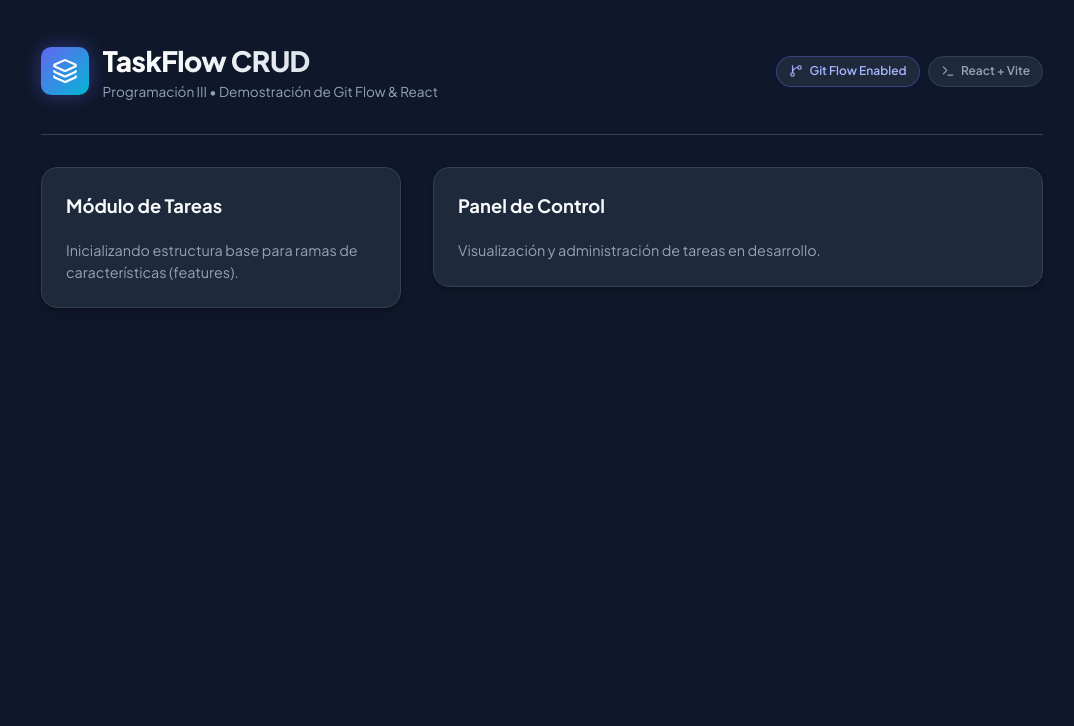
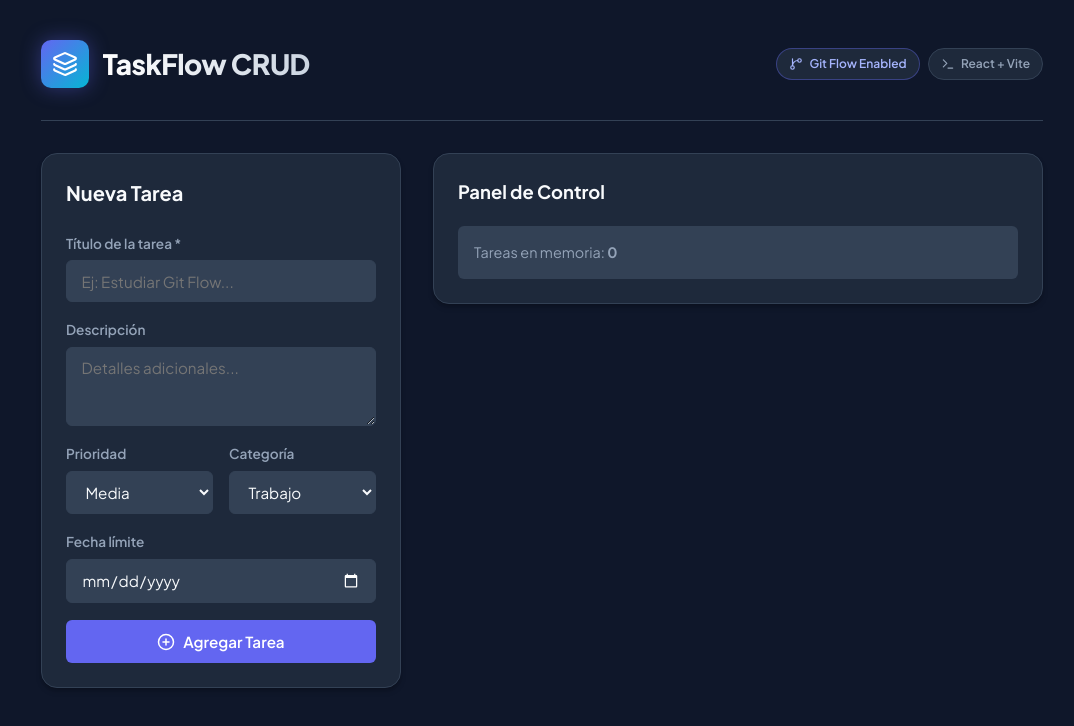
Before and after one commit to dawasaga/Tarea3_react_crud, a React (Vite) app: page / in a window 1280 px wide. Shown: the top 726 px of the page, without its empty margins (98-1172 px from the left). Built offline with nearby package versions, Linux system fonts and the light colour scheme.

Commit message:
feat: implementar formulario para creacion de tareas

```diff
--- a/src/App.css
+++ b/src/App.css
@@ -102,3 +102,57 @@
   align-items: center;
   gap: 0.5rem;
 }
+
+/* Formulario de Tareas */
+.task-form {
+  display: flex;
+  flex-direction: column;
+  gap: 1.1rem;
+}
+
+.form-heading {
+  font-size: 1.25rem;
+  font-weight: 700;
+  color: var(--text-primary);
+  margin-bottom: 0.5rem;
+}
+
+.form-group {
+  display: flex;
+  flex-direction: column;
+  gap: 0.4rem;
+}
+
+.form-group label {
+  font-size: 0.85rem;
+  font-weight: 600;
+  color: var(--text-secondary);
+}
+
+.form-row {
+  display: grid;
+  grid-template-columns: 1fr 1fr;
+  gap: 1rem;
+}
+
+/* Botones */
+.btn {
+  display: inline-flex;
+  align-items: center;
+  justify-content: center;
+  gap: 0.5rem;
+  padding: 0.75rem 1.25rem;
+  border-radius: var(--radius-sm);
+  font-weight: 600;
+  transition: all 0.2s ease;
+}
+
+.btn-primary {
+  background: var(--primary);
+  color: white;
+}
+
+.btn-primary:hover {
+  background: var(--primary-hover);
+  box-shadow: 0 4px 12px rgba(99, 102, 241, 0.35);
+}
--- a/src/App.jsx
+++ b/src/App.jsx
@@ -1,8 +1,17 @@
-import React from 'react';
+import React, { useState } from 'react';
 import { Layers, GitBranch, Terminal } from 'lucide-react';
 import './App.css';
+import { TaskForm } from './components/TaskForm';
 
 function App() {
+
+  const [tasks, setTasks] = useState([]);
+
+  const handleAddTask = (newTask) => {
+    setTasks([newTask, ...tasks])
+    console.log('Tarea agregada exitosamente', newTask);
+  };
+
   return (
     <div className="app-container">
       {/* Header */}
@@ -13,7 +22,7 @@ function App() {
           </div>
           <div>
             <h1 className="brand-title">TaskFlow CRUD</h1>
-            <p className="brand-subtitle">Programación III • Demostración de Git Flow & React</p>
+
           </div>
         </div>
 
@@ -30,17 +39,17 @@ function App() {
       {/* Main Container */}
       <main className="dashboard-grid">
       <section className="card">
-          <h2 className="card-title">Módulo de Tareas</h2>
-          <p style={{ color: 'var(--text-secondary)', fontSize: '0.9rem' }}>
-            Inicializando estructura base para ramas de características (features).
-          </p>
+          <TaskForm onAddTask={handleAddTask} />
+
       </section>
 
         <section className="card">
         <h2 className="card-title">Panel de Control</h2>
+        <div style={{ padding: '1rem', background: 'var(--bg-input)', borderRadius: 'var(--radius-sm)' }}>
         <p style={{ color: 'var(--text-secondary)', fontSize: '0.9rem' }}>
-            Visualización y administración de tareas en desarrollo.
+          Tareas en memoria: <strong>{tasks.length}</strong>
          </p>
+  </div>
 </section>
       </main>
     </div>
--- /dev/null
+++ b/src/components/TaskForm.jsx
@@ -0,0 +1,101 @@
+import React, { useState } from 'react';
+import { PlusCircle } from 'lucide-react';
+
+export function TaskForm({ onAddTask }) {
+  // 1. Estado local para cada campo del formulario
+  const [title, setTitle] = useState('');
+  const [description, setDescription] = useState('');
+  const [priority, setPriority] = useState('Media');
+  const [category, setCategory] = useState('Trabajo');
+  const [dueDate, setDueDate] = useState('');
+
+  // 2. Manejador del envío del formulario
+  const handleSubmit = (e) => {
+    e.preventDefault(); // Evita que el navegador recargue la página
+
+    if (!title.trim()) {
+      alert('Por favor ingresa un título para la tarea.');
+      return;
+    }
+
+    // 3. Crear el nuevo objeto tarea
+    const newTask = {
+      id: crypto.randomUUID(), // Genera un ID único automático
+      title,
+      description,
+      priority,
+      category,
+      dueDate: dueDate || new Date().toISOString().split('T')[0],
+      completed: false,
+      createdAt: new Date().toLocaleDateString('es-DO')
+    };
+
+    // 4. Se lo enviamos al componente padre (App.jsx)
+    onAddTask(newTask);
+
+    // 5. Limpiamos los campos del formulario
+    setTitle('');
+    setDescription('');
+    setDueDate('');
+  };
+
+  return (
+    <form onSubmit={handleSubmit} className="task-form">
+      <h3 className="form-heading">Nueva Tarea</h3>
+
+      <div className="form-group">
+        <label>Título de la tarea *</label>
+        <input
+          type="text"
+          placeholder="Ej: Estudiar Git Flow..."
+          value={title}
+          onChange={(e) => setTitle(e.target.value)}
+          required
+        />
+      </div>
+
+      <div className="form-group">
+        <label>Descripción</label>
+        <textarea
+          placeholder="Detalles adicionales..."
+          rows="3"
+          value={description}
+          onChange={(e) => setDescription(e.target.value)}
+        />
+      </div>
+
+      <div className="form-row">
+        <div className="form-group">
+          <label>Prioridad</label>
+          <select value={priority} onChange={(e) => setPriority(e.target.value)}>
+            <option value="Baja">Baja</option>
+            <option value="Media">Media</option>
+            <option value="Alta">Alta</option>
+          </select>
+        </div>
+
+        <div className="form-group">
+          <label>Categoría</label>
+          <select value={category} onChange={(e) => setCategory(e.target.value)}>
+            <option value="Trabajo">Trabajo</option>
+            <option value="Estudio">Estudio</option>
+            <option value="Personal">Personal</option>
+          </select>
+        </div>
+      </div>
+
+      <div className="form-group">
+        <label>Fecha límite</label>
+        <input
+          type="date"
+          value={dueDate}
+          onChange={(e) => setDueDate(e.target.value)}
+        />
+      </div>
+
+      <button type="submit" className="btn btn-primary">
+        <PlusCircle size={18} /> Agregar Tarea
+      </button>
+    </form>
+  );
+}
```
Lines whose indentation alone changed are shown as unchanged.
